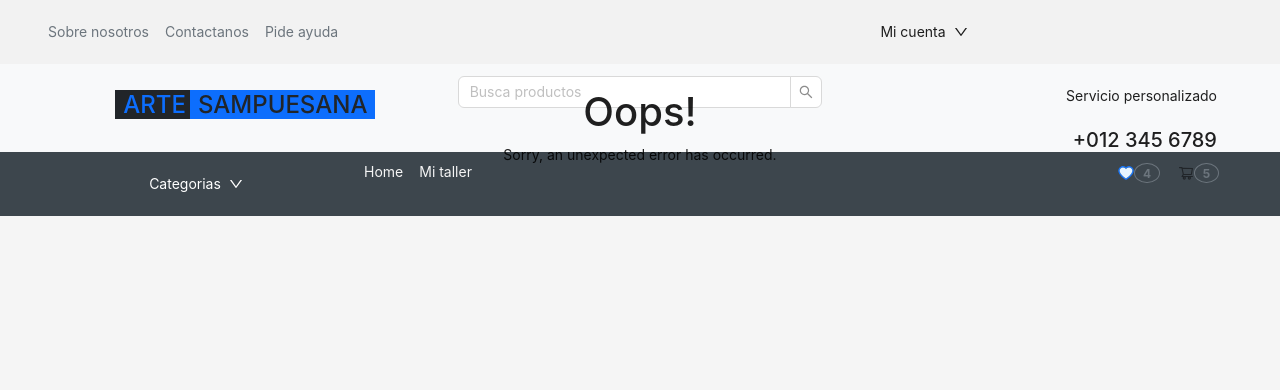
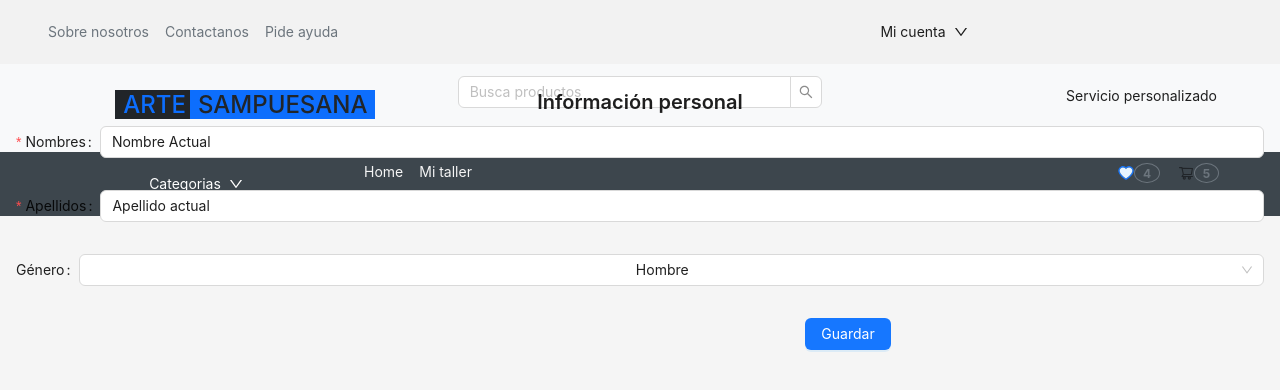
Before and after one commit to LeinerViloria/arte-sampuesana, a React (Create React App) app in the folder frontend/: page /artesano/basicInformation in a window 1280 px wide. Shown: the top 390 px of the page. Built offline with nearby package versions, Linux system fonts and the light colour scheme; no server answers; a small style sheet from the web is missing.

Commit message:
Formulario básico para el artesano

```diff
--- /dev/null
+++ b/frontend/src/CraftmanBasicInformation/CraftmanBasicInformation.tsx
@@ -0,0 +1,77 @@
+import { Button, Form, Input, Select } from 'antd';
+import Title from 'antd/es/typography/Title';
+import React, { Component } from 'react';
+
+type FieldType = {
+    rowid: number,
+    name: string;
+    lastname: string;
+    gender: number
+};
+
+const valoresActuales : FieldType = {
+    rowid: 4,
+    name: 'Nombre Actual',
+    lastname: "Apellido actual",
+    gender: 1
+};
+
+class CraftmanBasicInformation extends Component {
+    onFinish(values: any){
+        console.log('Success:', values);
+    };
+
+    render() {
+        return (
+            <React.Fragment>
+                <Title level={4}>
+                    Información personal
+                </Title>
+                <Form
+                    layout='horizontal'
+                    name='basicInformation'
+                    initialValues={valoresActuales}
+                    onFinish={this.onFinish}
+                >
+                    <Form.Item<FieldType>
+                        label="Nombres"
+                        name={"name"}
+                        rules={[{required: true, message: "Escribe tus nombres"}]}
+                    >
+                        <Input />
+                    </Form.Item>
+
+                    <Form.Item<FieldType>
+                        label="Apellidos"
+                        name={"lastname"}
+                        rules={[{required: true, message: "Escribe tus apellidos"}]}
+                    >
+                        <Input />
+                    </Form.Item>
+
+                    <Form.Item label="Género" name={"gender"}>
+                        <Select>
+                            <Select.Option value={0}>
+                                Prefiero no decirlo
+                            </Select.Option>
+                            <Select.Option value={1}>
+                                Hombre
+                            </Select.Option>
+                            <Select.Option value={2}>
+                                Mujer
+                            </Select.Option>
+                        </Select>
+                    </Form.Item>
+
+                    <Form.Item wrapperCol={{ offset: 8, span: 16 }}>
+                        <Button type="primary" htmlType="submit">
+                            Guardar
+                        </Button>
+                    </Form.Item>
+                </Form>
+            </React.Fragment>
+        );
+    }
+}
+
+export default CraftmanBasicInformation;
--- a/frontend/src/router-manager.tsx
+++ b/frontend/src/router-manager.tsx
@@ -3,6 +3,7 @@ import { createBrowserRouter } from "react-router-dom";
 import Home from "./Home/Home";
 import CraftsmenHome from "./CraftsmenHome/CraftsmenHome";
 import ErrorManager from './ErrorManager/ErrorManager';
+import CraftmanBasicInformation from './CraftmanBasicInformation/CraftmanBasicInformation';
 
 const router = createBrowserRouter([
     {
@@ -15,6 +16,11 @@ const router = createBrowserRouter([
       element: <CraftsmenHome />,
       errorElement: <ErrorManager />
     },
+    {
+      path: "/artesano/basicInformation",
+      element: <CraftmanBasicInformation />,
+      errorElement: <ErrorManager />
+    }
 ]);
 
 export default router;
```
